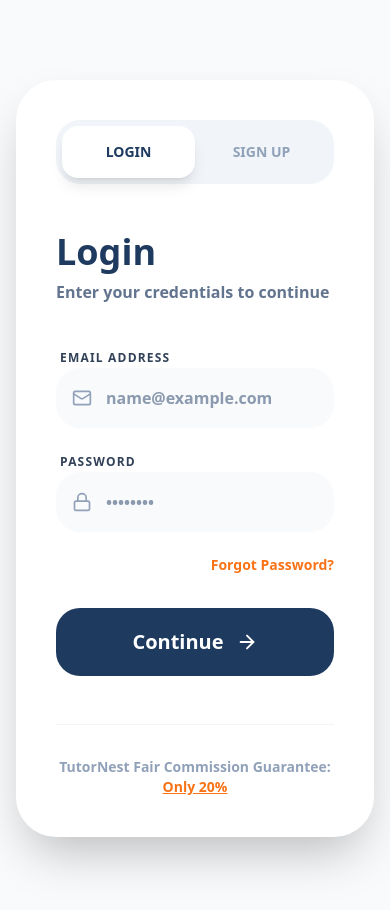
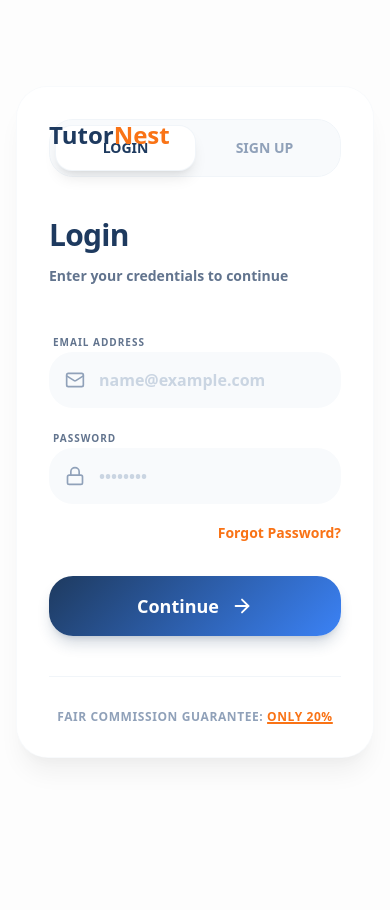
Before and after one commit to Innovox-Software-Solutions/Tutor-finder, a Next.js app: page /auth in a window 390 px wide. Shown: the top 910 px of the page. After the commit the page ends 844 px from the top, so only its background shows below. Built offline with nearby package versions, Linux system fonts and the light colour scheme.

Commit message:
refactor: enhance UI components with updated styling, animations, and modern layout refinements

```diff
--- a/src/app/auth/page.tsx
+++ b/src/app/auth/page.tsx
@@ -20,20 +20,24 @@ export default function AuthPage() {
   };
 
   return (
-    <main className="min-h-screen flex items-center justify-center bg-slate-50 p-4 py-20">
-      <div className="max-w-6xl w-full grid lg:grid-cols-2 bg-white rounded-[40px] shadow-2xl overflow-hidden min-h-[750px]">
+    <main className="min-h-screen flex items-center justify-center bg-[#fdfdfd] p-4 md:p-8 py-10 md:py-20 selection:bg-accent selection:text-white">
+      <div className="max-w-6xl w-full grid lg:grid-cols-2 bg-white rounded-[2rem] md:rounded-[3rem] shadow-premium overflow-hidden min-h-[600px] md:min-h-[750px] border border-slate-100/50">
 
         {/* Branding Side */}
-        <div className="bg-primary p-16 text-white hidden lg:flex flex-col justify-between relative overflow-hidden">
+        <div className="bg-primary p-12 md:p-16 text-white hidden lg:flex flex-col justify-between relative overflow-hidden">
+          <div className="absolute top-0 left-0 w-full h-full bg-gradient-to-br from-primary via-primary-light to-blue-900 opacity-90 -z-10" />
+          <div className="absolute -top-24 -left-24 w-96 h-96 bg-accent/20 rounded-full blur-[100px] animate-pulse" />
+          <div className="absolute bottom-0 right-0 w-80 h-80 bg-blue-400/10 rounded-full blur-[80px]" />
+
           <div className="relative z-10">
-            <Link href="/" className="text-3xl font-black mb-12 block">
-              Tutor<span className="text-accent">Nest</span>
+            <Link href="/" className="text-3xl font-black mb-16 block transition-transform hover:scale-105 active:scale-95 origin-left">
+              Tutor<span className="text-accent underline decoration-white/10">Nest</span>
             </Link>
-            <h1 className="text-5xl font-black leading-tight mb-8">
+            <h1 className="text-5xl xl:text-6xl font-black leading-[1.1] mb-8 text-balance">
               {isLogin ? "Welcome Back to Fair Learning" : "Join the India's Fair Learning Move"}
             </h1>
-            <p className="text-slate-300 text-lg mb-12 leading-relaxed">
-              We empower educators and support parents by maintaining a transparent 20% commission model.
+            <p className="text-slate-300 text-lg xl:text-xl mb-12 leading-relaxed max-w-md text-balance">
+              We empower educators and support parents by maintaining a transparent <span className="text-accent font-black">20% commission</span> model.
             </p>
             <div className="space-y-6">
               {[
@@ -42,46 +46,56 @@ export default function AuthPage() {
                 'Verified tutor community',
                 'Direct parent-tutor connection'
               ].map(item => (
-                <div key={item} className="flex items-center gap-4 font-bold text-lg">
-                  <div className="bg-accent rounded-full p-1"><CheckCircle2 className="text-white" size={20} /></div>
-                  {item}
+                <div key={item} className="flex items-center gap-4 font-bold text-lg group cursor-default">
+                  <div className="bg-accent/20 backdrop-blur-md rounded-xl p-2 group-hover:bg-accent group-hover:scale-110 transition-all">
+                    <CheckCircle2 className="text-accent group-hover:text-white transition-colors" size={20} />
+                  </div>
+                  <span className="group-hover:translate-x-1 transition-transform">{item}</span>
                 </div>
               ))}
             </div>
           </div>
-          <div className="absolute -bottom-20 -left-20 w-80 h-80 bg-accent/20 rounded-full blur-[100px]" />
+          <div className="relative z-10 pt-10 border-t border-white/10 italic text-slate-400 font-medium">
+            Helping 500+ tutors reach 2000+ students across India.
+          </div>
         </div>
 
         {/* Form Side */}
-        <div className="p-10 md:p-20 flex flex-col justify-center">
+        <div className="p-8 md:p-16 lg:p-20 flex flex-col justify-center bg-white relative">
+          <div className="lg:hidden absolute top-8 left-8">
+            <Link href="/" className="text-2xl font-black text-primary">
+              Tutor<span className="text-accent">Nest</span>
+            </Link>
+          </div>
+
           <div className="max-w-md mx-auto w-full">
-            <div className="flex bg-slate-100 p-1.5 rounded-2xl mb-12">
+            <div className="flex bg-slate-50 p-1.5 rounded-2xl mb-10 md:mb-12 border border-slate-100">
                <button
                 onClick={() => setIsLogin(true)}
-                className={`flex-1 py-4 rounded-xl font-black text-sm transition-all ${isLogin ? 'bg-white text-primary shadow-lg' : 'text-slate-400 hover:text-primary'}`}
+                className={`flex-1 py-3 md:py-4 rounded-xl font-black text-sm transition-all ${isLogin ? 'bg-white text-primary shadow-lg ring-1 ring-slate-100' : 'text-slate-400 hover:text-primary'}`}
               >
                 LOGIN
               </button>
               <button
                 onClick={() => setIsLogin(false)}
-                className={`flex-1 py-4 rounded-xl font-black text-sm transition-all ${!isLogin ? 'bg-white text-primary shadow-lg' : 'text-slate-400 hover:text-primary'}`}
+                className={`flex-1 py-3 md:py-4 rounded-xl font-black text-sm transition-all ${!isLogin ? 'bg-white text-primary shadow-lg ring-1 ring-slate-100' : 'text-slate-400 hover:text-primary'}`}
               >
                 SIGN UP
               </button>
             </div>
 
-            <div className="mb-10">
-              <h2 className="text-4xl font-black text-primary mb-2">
+            <div className="mb-10 group">
+              <h2 className="text-3xl md:text-4xl font-black text-primary mb-3 tracking-tight transition-all">
                 {isLogin ? 'Login' : 'Create Account'}
               </h2>
-              <p className="text-slate-500 font-bold">
+              <p className="text-slate-500 font-bold text-sm md:text-base leading-relaxed">
                 {isLogin ? 'Enter your credentials to continue' : 'Join thousands of tutors and parents today'}
               </p>
             </div>
 
-            <form onSubmit={handleSubmit} className="space-y-5">
+            <form onSubmit={handleSubmit} className="space-y-4 md:space-y-5">
               {!isLogin && (
-                <div className="grid grid-cols-1 gap-5">
+                <div className="grid grid-cols-1 gap-4 md:gap-5 animate-in fade-in slide-in-from-top-2 duration-300">
                   <InputField icon={<User size={20} />} label="Full Name" placeholder="John Doe" />
                   <InputField icon={<Phone size={20} />} label="Phone Number" placeholder="+91 98765 43210" />
                 </div>
@@ -96,14 +110,14 @@ export default function AuthPage() {
 
               {isLogin && (
                 <div className="text-right">
-                  <Link href="#" className="text-sm font-bold text-accent hover:underline">Forgot Password?</Link>
+                  <Link href="#" className="text-sm font-black text-accent hover:underline decoration-2">Forgot Password?</Link>
                 </div>
               )}
 
               <button
                 type="submit"
                 disabled={isLoading}
-                className="w-full bg-primary text-white py-5 rounded-2xl font-black text-xl hover:shadow-2xl hover:shadow-primary/30 transition-all flex items-center justify-center gap-3 active:scale-[0.98] mt-8"
+                className="w-full premium-gradient text-white py-4 md:py-5 rounded-2xl font-black text-lg md:text-xl shadow-lg shadow-primary/20 hover:shadow-primary/40 transition-all flex items-center justify-center gap-3 active:scale-[0.98] mt-8"
               >
                 {isLoading ? (
                    <div className="w-6 h-6 border-4 border-white/30 border-t-white rounded-full animate-spin" />
@@ -113,9 +127,9 @@ export default function AuthPage() {
               </button>
             </form>
 
-            <div className="mt-12 pt-8 border-t border-slate-100 text-center">
-               <p className="text-slate-400 font-bold text-sm">
-                 TutorNest Fair Commission Guarantee: <span className="text-accent underline">Only 20%</span>
+            <div className="mt-10 md:mt-12 pt-8 border-t border-slate-100 text-center">
+               <p className="text-slate-400 font-black text-xs md:text-sm uppercase tracking-wider">
+                 Fair Commission Guarantee: <span className="text-accent underline decoration-2">Only 20%</span>
                </p>
             </div>
           </div>
@@ -127,14 +141,14 @@ export default function AuthPage() {
 
 function InputField({ icon, label, placeholder, type = 'text' }: any) {
   return (
-    <div className="space-y-2">
-      <label className="text-xs font-black text-slate-700 ml-1 uppercase tracking-widest">{label}</label>
+    <div className="space-y-2 group">
+      <label className="text-[10px] md:text-xs font-black text-slate-500 ml-1 uppercase tracking-widest group-focus-within:text-accent transition-colors">{label}</label>
       <div className="relative">
-        <div className="absolute left-4 top-1/2 -translate-y-1/2 text-slate-400">{icon}</div>
+        <div className="absolute left-4 top-1/2 -translate-y-1/2 text-slate-400 group-focus-within:text-accent transition-colors">{icon}</div>
         <input
           type={type}
           placeholder={placeholder}
-          className="w-full pl-12 pr-6 py-4 bg-slate-100/50 rounded-2xl border-2 border-transparent focus:border-accent focus:bg-white focus:ring-0 transition-all font-bold text-primary"
+          className="w-full pl-12 pr-6 py-3.5 md:py-4 bg-slate-50 rounded-2xl border-2 border-transparent focus:border-accent/20 focus:bg-white focus:ring-0 transition-all font-bold text-primary placeholder:text-slate-300"
         />
       </div>
     </div>
--- a/src/components/DashboardShell.tsx
+++ b/src/components/DashboardShell.tsx
@@ -12,36 +12,65 @@ interface DashboardShellProps {
 
 export default function DashboardShell({ children, role, title, subtitle }: DashboardShellProps) {
   return (
-    <div className="flex bg-slate-50 min-h-screen">
+    <div className="flex bg-[#fdfdfd] min-h-screen">
       <Sidebar role={role} />
 
-      <main className="flex-1 p-12 overflow-y-auto">
-        <header className="flex justify-between items-center mb-12">
-          <div>
-            <h1 className="text-3xl font-black text-primary">{title}</h1>
-            {subtitle && <p className="text-slate-500 font-bold">{subtitle}</p>}
+      <main className="flex-1 overflow-x-hidden">
+        {/* Top Header */}
+        <header className="sticky top-0 z-30 bg-white/70 backdrop-blur-xl border-b border-slate-100 flex justify-between items-center px-4 md:px-12 h-20 md:h-24">
+          <div className="flex items-center gap-4">
+            <div className="lg:hidden">
+              <Link href="/" className="text-xl font-black text-primary">
+                T<span className="text-accent">N</span>
+              </Link>
+            </div>
+            <div className="hidden sm:block">
+              <h1 className="text-xl md:text-2xl font-black text-primary tracking-tight">{title}</h1>
+              {subtitle && <p className="text-slate-400 text-xs font-bold uppercase tracking-widest">{subtitle}</p>}
+            </div>
           </div>
-          <div className="flex items-center gap-6">
-             <div className="relative group">
-                <Search className="absolute left-3 top-1/2 -translate-y-1/2 text-slate-400 group-focus-within:text-accent" size={18} />
+
+          <div className="flex items-center gap-3 md:gap-6">
+             <div className="relative group hidden md:block">
+                <Search className="absolute left-3 top-1/2 -translate-y-1/2 text-slate-400 group-focus-within:text-accent transition-colors" size={18} />
                 <input
                   type="text"
-                  placeholder="Search..."
-                  className="bg-white border-none rounded-xl pl-10 pr-4 py-2.5 text-sm font-medium focus:ring-2 focus:ring-accent w-64 shadow-sm"
+                  placeholder="Search anything..."
+                  className="bg-slate-50 border-none rounded-2xl pl-10 pr-4 py-2.5 text-sm font-bold focus:ring-2 focus:ring-accent/20 w-48 lg:w-64 transition-all"
                 />
              </div>
-             <button className="relative w-12 h-12 bg-white rounded-xl flex items-center justify-center shadow-sm text-slate-400">
+             <button className="relative w-10 h-10 md:w-12 md:h-12 bg-white rounded-xl md:rounded-2xl flex items-center justify-center shadow-premium border border-slate-50 text-slate-400 hover:text-primary transition-colors">
                 <Bell size={20} />
-                <span className="absolute top-3 right-3 w-2.5 h-2.5 bg-red-500 rounded-full border-2 border-white" />
+                <span className="absolute top-2.5 right-2.5 md:top-3 md:right-3 w-2.5 h-2.5 bg-accent rounded-full border-2 border-white" />
              </button>
-             <div className="w-12 h-12 rounded-xl bg-accent flex items-center justify-center font-black text-white shadow-lg shadow-accent/20">
+             <div className="w-10 h-10 md:w-12 md:h-12 rounded-xl md:rounded-2xl premium-gradient flex items-center justify-center font-black text-white shadow-lg shadow-primary/20 cursor-pointer hover:scale-105 transition-transform active:scale-95">
                 {role === 'tutor' ? 'R' : 'S'}
              </div>
           </div>
         </header>
 
-        {children}
+        {/* Page Content */}
+        <div className="p-4 md:p-12 pb-24 md:pb-12 max-w-7xl mx-auto">
+          {children}
+        </div>
+
+        {/* Mobile Bottom Nav (Visible only on small screens) */}
+        <div className="lg:hidden fixed bottom-6 left-1/2 -translate-x-1/2 w-[90%] max-w-[400px] h-16 bg-primary/95 backdrop-blur-md rounded-3xl z-50 flex items-center justify-around px-2 shadow-2xl border border-white/10">
+          <MobileNavItem Icon={Home} href={role === 'tutor' ? '/dashboard/tutor' : '/dashboard/parent'} />
+          <MobileNavItem Icon={role === 'tutor' ? Users : Search} href={role === 'tutor' ? '/dashboard/tutor/students' : '/find-tutor'} />
+          <MobileNavItem Icon={ClipboardList} href={role === 'tutor' ? '/dashboard/tutor/requests' : '/dashboard/parent/requests'} />
+          <MobileNavItem Icon={Wallet} href={role === 'tutor' ? '/dashboard/tutor/earnings' : '/dashboard/parent/payments'} />
+          <MobileNavItem Icon={User} href={role === 'tutor' ? '/dashboard/tutor/profile' : '/dashboard/parent/tutors'} />
+        </div>
       </main>
     </div>
   );
 }
+
+function MobileNavItem({ Icon, href }: { Icon: any, href: string }) {
+  return (
+    <Link href={href} className="p-3 text-slate-400 hover:text-accent transition-colors active:scale-90">
+      <Icon size={24} />
+    </Link>
+  );
+}
--- a/src/components/Sidebar.tsx
+++ b/src/components/Sidebar.tsx
@@ -46,34 +46,45 @@ const Sidebar = ({ role }: SidebarProps) => {
   const menu = role === 'tutor' ? tutorMenu : parentMenu;
 
   return (
-    <aside className="w-80 bg-primary h-screen sticky top-0 flex flex-col p-8 text-white hidden lg:flex">
-      <div className="mb-12">
-        <Link href="/" className="text-2xl font-black">
-          Tutor<span className="text-accent">Nest</span>
+    <aside className="w-80 bg-primary h-screen sticky top-0 flex flex-col p-8 text-white hidden lg:flex shadow-2xl border-r border-white/5">
+      <div className="mb-12 px-4 flex items-center gap-3">
+        <div className="w-10 h-10 premium-gradient rounded-xl flex items-center justify-center font-black text-white shadow-lg shadow-primary/20">
+          TN
+        </div>
+        <Link href="/" className="text-2xl font-black tracking-tight">
+          Tutor<span className="text-accent underline decoration-white/20">Nest</span>
         </Link>
       </div>
 
-      <nav className="flex-1 space-y-2">
-        {menu.map((item) => (
+      <nav className="flex-1 space-y-1">
+        {menu.map((item) => {
+          const isActive = pathname === item.path;
+          return (
             <Link
               key={item.name}
               href={item.path}
-            className={`flex items-center gap-4 px-6 py-4 rounded-xl font-bold transition-all ${pathname === item.path ? 'bg-accent text-white shadow-lg shadow-accent/20' : 'text-slate-400 hover:text-white hover:bg-white/5'}`}
+              className={`group flex items-center gap-4 px-6 py-4 rounded-2xl font-bold transition-all relative overflow-hidden ${isActive ? 'bg-accent text-white shadow-accent-glow' : 'text-slate-400 hover:text-white hover:bg-white/5'}`}
             >
+              <div className={`transition-transform duration-300 ${isActive ? 'scale-110' : 'group-hover:scale-110'}`}>
                 {item.icon}
-            {item.name}
+              </div>
+              <span className="relative z-10">{item.name}</span>
+              {isActive && (
+                <div className="absolute left-0 top-1/2 -translate-y-1/2 w-1.5 h-8 bg-white rounded-r-full" />
+              )}
             </Link>
-        ))}
+          );
+        })}
       </nav>
 
-      <div className="pt-8 border-t border-white/10 space-y-2">
-        <Link href="#" className="flex items-center gap-4 px-6 py-4 text-slate-400 hover:text-white font-bold rounded-xl transition-all">
+      <div className="pt-8 border-t border-white/10 space-y-1">
+        <Link href="#" className="flex items-center gap-4 px-6 py-4 text-slate-400 hover:text-white font-bold rounded-2xl transition-all hover:bg-white/5">
           <Bell size={22} /> Notifications
         </Link>
-        <Link href="#" className="flex items-center gap-4 px-6 py-4 text-slate-400 hover:text-white font-bold rounded-xl transition-all">
+        <Link href="#" className="flex items-center gap-4 px-6 py-4 text-slate-400 hover:text-white font-bold rounded-2xl transition-all hover:bg-white/5">
           <Settings size={22} /> Settings
         </Link>
-        <Link href="/login" className="flex items-center gap-4 px-6 py-4 text-red-400 hover:text-red-300 font-bold rounded-xl transition-all mt-4">
+        <Link href="/login" className="flex items-center gap-4 px-6 py-4 text-red-100/60 hover:text-red-400 font-bold rounded-2xl transition-all mt-4 hover:bg-red-500/10">
           <LogOut size={22} /> Logout
         </Link>
       </div>
```
Also changed, not shown: src/app/find-tutor/page.tsx (+1 -26 lines), src/components/TutorCard.tsx (+42 -26 lines). Lines whose indentation alone changed are shown as unchanged.
